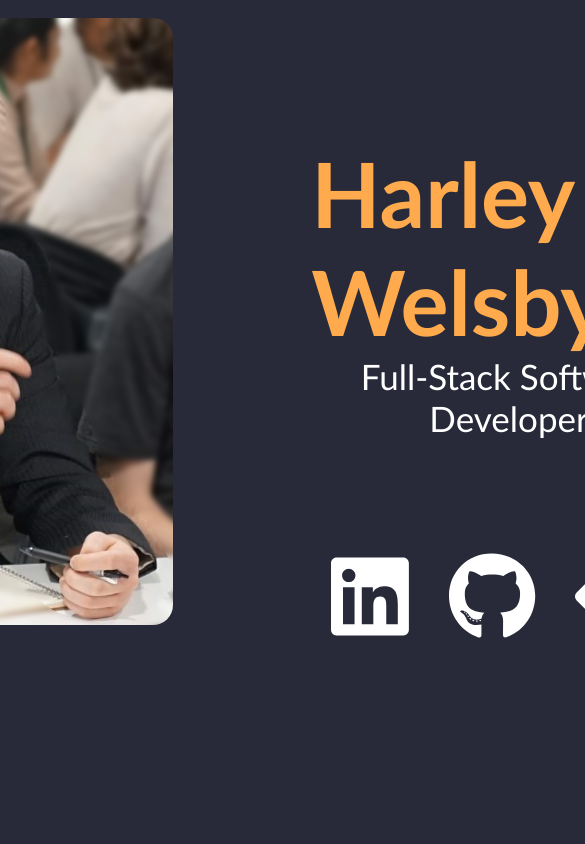
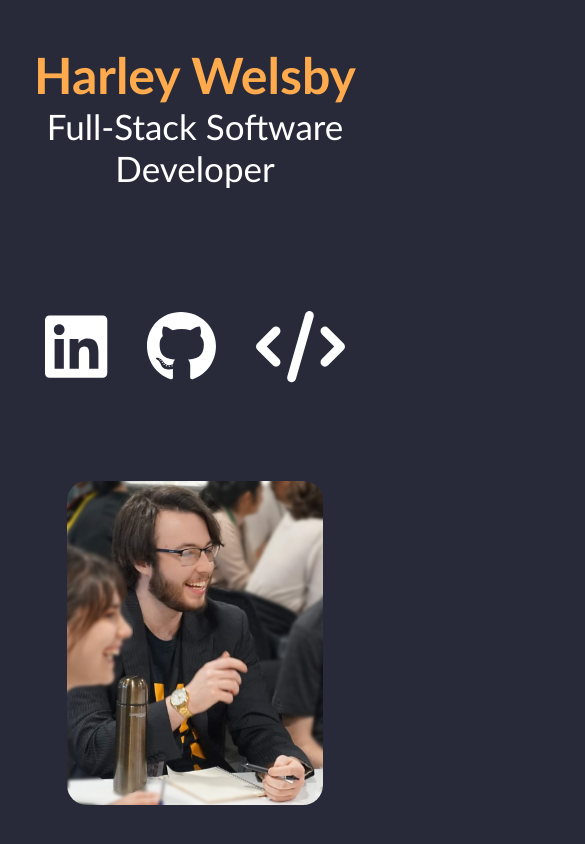
Before and after one commit to harleywelsby/Old-Portfolio-Site, a Next.js app: page /home/Homepage in a window 390 px wide. Shown: the top 844 px of the page, 585 px wide, since content can reach past the window. Built offline with nearby package versions, Linux system fonts and the light colour scheme.

Commit message:
Mobile styles

```diff
--- a/pages/home/Homepage.tsx
+++ b/pages/home/Homepage.tsx
@@ -20,7 +20,7 @@ import {
 const Homepage = () => {
   // Check if user is on mobile
   // https://stackoverflow.com/questions/15365352/easiest-way-to-determine-if-user-is-on-mobile-device
-  const isUserOnMobile = false;
+  const isUserOnMobile = true;
   // !!navigator.userAgent.match(/iphone|android|blackberry/gi) || false;
 
   // Links for link logos
@@ -29,26 +29,35 @@ const Homepage = () => {
   const CodeUrl = "https://github.com/harleywelsby/harleywelsby-dev";
 
   return (
-    <HomepageRoot isUserOnMobile={isUserOnMobile}>
+    <HomepageRoot className={isUserOnMobile ? "mobileHomepageRoot" : ""}>
+      <ContentWrapper>
         <div className="animate__bounceIn">
+          {/* TODO: Should be converted to a Next.js Image */}
           <ProfilePhoto
+            className={
+              isUserOnMobile ? "mobileProfilePicture" : "webProfilePicture"
+            }
             src="/harleyProfile.png"
             alt="ProfilePhoto"
-          isUserOnMobile={isUserOnMobile}
           />
         </div>
+      </ContentWrapper>
       <ContentWrapper>
         <div className="animate__bounceIn">
           <ContentWrapper>
-            <NameText isUserOnMobile={isUserOnMobile}>Harley Welsby</NameText>
+            <NameText
+              className={isUserOnMobile ? "mobileNameText" : "webNameText"}
+            >
+              Harley Welsby
+            </NameText>
             <RoleText>Full-Stack Software Developer</RoleText>
           </ContentWrapper>
         </div>
         <div className="animate__bounceIn">
           <LinkLogoSectionWrapper>
-            {LinkLogo(faLinkedin, LinkedinUrl)}
-            {LinkLogo(faGithub, GithubUrl)}
-            {LinkLogo(faCode, CodeUrl)}
+            {LinkLogo(faLinkedin, LinkedinUrl, isUserOnMobile)}
+            {LinkLogo(faGithub, GithubUrl, isUserOnMobile)}
+            {LinkLogo(faCode, CodeUrl, isUserOnMobile)}
           </LinkLogoSectionWrapper>
         </div>
       </ContentWrapper>
@@ -56,14 +65,18 @@ const Homepage = () => {
   );
 };
 
-const LinkLogo = (iconName: IconDefinition, link: string) => {
+const LinkLogo = (
+  iconName: IconDefinition,
+  link: string,
+  isUserOnMobile: boolean
+) => {
   return (
     <LinkLogoWrapper>
       <a href={link} target="_blank" rel="noreferrer">
         <LinkLogoWrapper>
           <FontAwesomeIcon
             icon={iconName}
-            size="5x"
+            size={isUserOnMobile ? "4x" : "5x"}
             className="linkLogo"
             color="white"
           />
--- a/styles/globals.css
+++ b/styles/globals.css
@@ -1,3 +1,5 @@
+/* Global Styles */
+
 html {
   background-color: #282a3a;
   margin: 0;
@@ -11,3 +13,27 @@ html {
 .linkLogo:hover {
   color: #ffaa4c;
 }
+
+/* Mobile and Web Specific Styles */
+
+.mobileHomepageRoot {
+  flex-direction: column-reverse;
+}
+
+.mobileProfilePicture {
+  width: 16rem;
+  margin-right: 0rem;
+}
+
+.webProfilePicture {
+  width: 30rem;
+  margin-right: 8rem;
+}
+
+.mobileNameText {
+  font-size: 50px;
+}
+
+.webNameText {
+  font-size: 90px;
+}
--- a/styles/styledComponentVariables.ts
+++ /dev/null
@@ -1 +0,0 @@
-export const rootFlexDirection = "row";
--- a/styles/styledComponents.ts
+++ b/styles/styledComponents.ts
@@ -2,15 +2,13 @@ import styled from "styled-components";
 import "animate.css";
 
 interface ICrossPlatformComponent {
-  isUserOnMobile: boolean;
+  className: string;
 }
 
 export const HomepageRoot = styled.div<ICrossPlatformComponent>`
   background-color: #282a3a;
   min-height: 100vh;
   display: flex;
-  flex-direction: ${(props) =>
-    props.isUserOnMobile ? "column-reverse" : "row"}
   align-items: center;
   justify-content: center;
   font-size: calc(10px + 2vmin);
@@ -18,15 +16,12 @@ export const HomepageRoot = styled.div<ICrossPlatformComponent>`
 `;
 
 export const ProfilePhoto = styled.img<ICrossPlatformComponent>`
-  width: ${(props) => (props.isUserOnMobile ? "16rem" : "30rem")};
   display: flex;
   padding: 10px;
-  margin-right: ${(props) => (props.isUserOnMobile ? "0rem" : "8rem")};
   border-radius: 30px;
 `;
 
 export const NameText = styled.h1<ICrossPlatformComponent>`
-  font-size: ${(props) => (props.isUserOnMobile ? "50px" : "90px")};
   display: contents;
   color: #ffaa4c;
 `;
```
Lines whose indentation alone changed are shown as unchanged.
